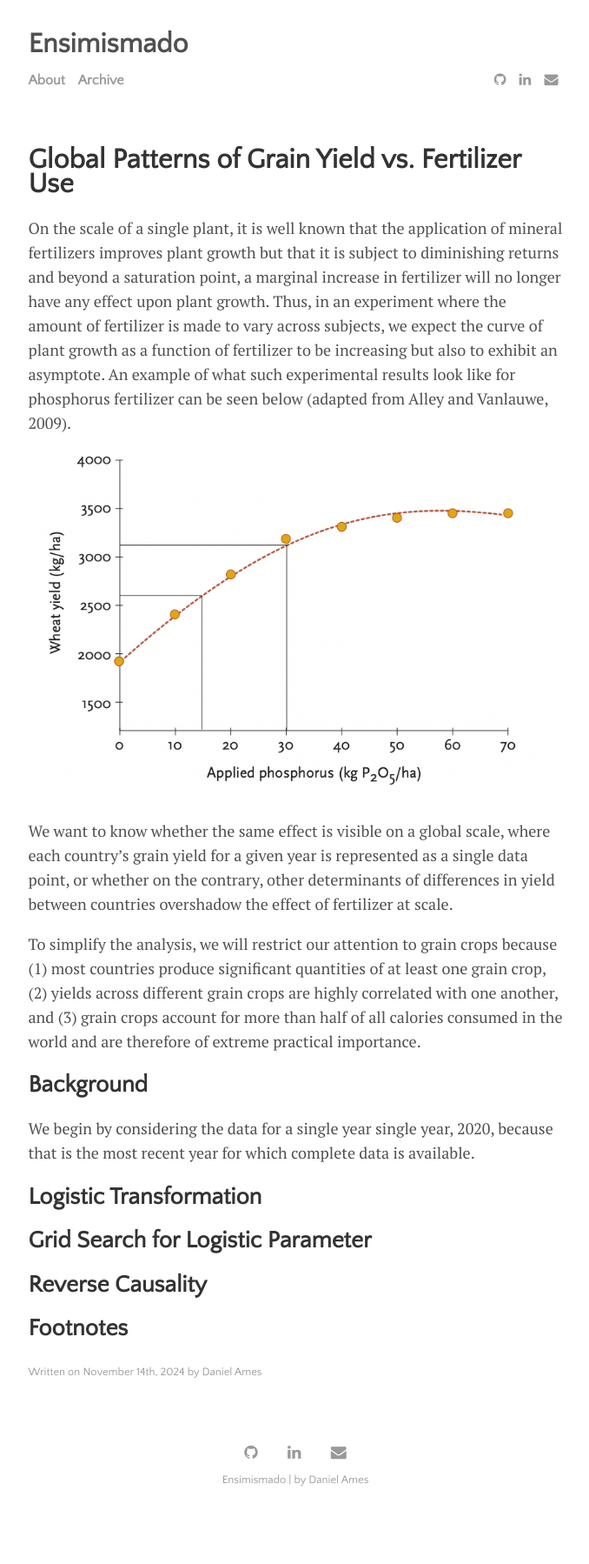
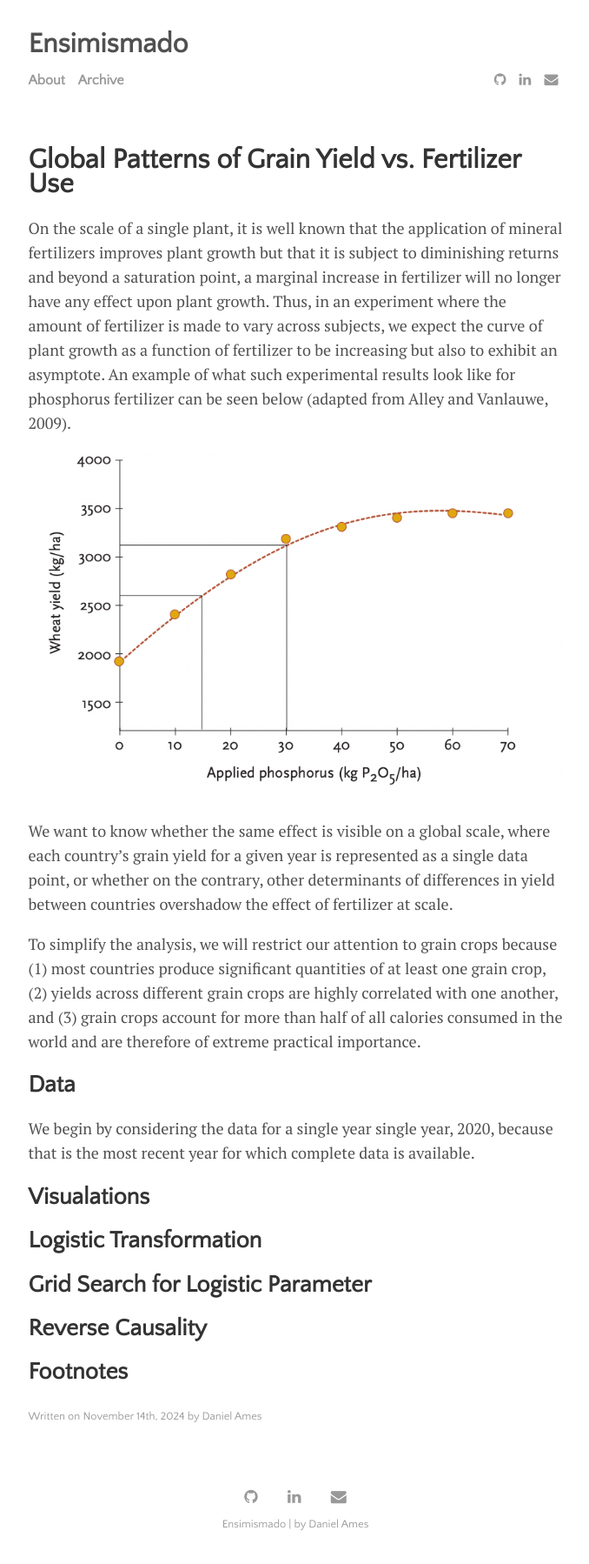
Before and after one commit to DanielAmes/DanielAmes.github.io, a Jekyll site: the page built from _posts/2024-11-14-grainyieldproject.md, in a window 1280 px wide. Shown: the whole page at 87% size, without its empty margins (300-978 px from the left). Built offline with Jekyll 4.4.1, drawn with Linux system fonts in a browser that asks for light colours; before the commit the page ends 1747 px from its top, so only the background shows below that.

```diff
--- a/_posts/2024-11-14-grainyieldproject.md
+++ b/_posts/2024-11-14-grainyieldproject.md
@@ -17,9 +17,11 @@
 
 To simplify the analysis, we will restrict our attention to grain crops because (1) most countries produce significant quantities of at least one grain crop, (2) yields across different grain crops are highly correlated with one another, and (3) grain crops account for more than half of all calories consumed in the world and are therefore of extreme practical importance.
 
-## Background
+## Data
 
 We begin by considering the data for a single year single year, 2020, because that is the most recent year for which complete data is available.
+
+## Visualations
 ## Logistic Transformation
 
 ## Grid Search for Logistic Parameter
```
Also changed, not shown: favicon.ico, 1 other file.
